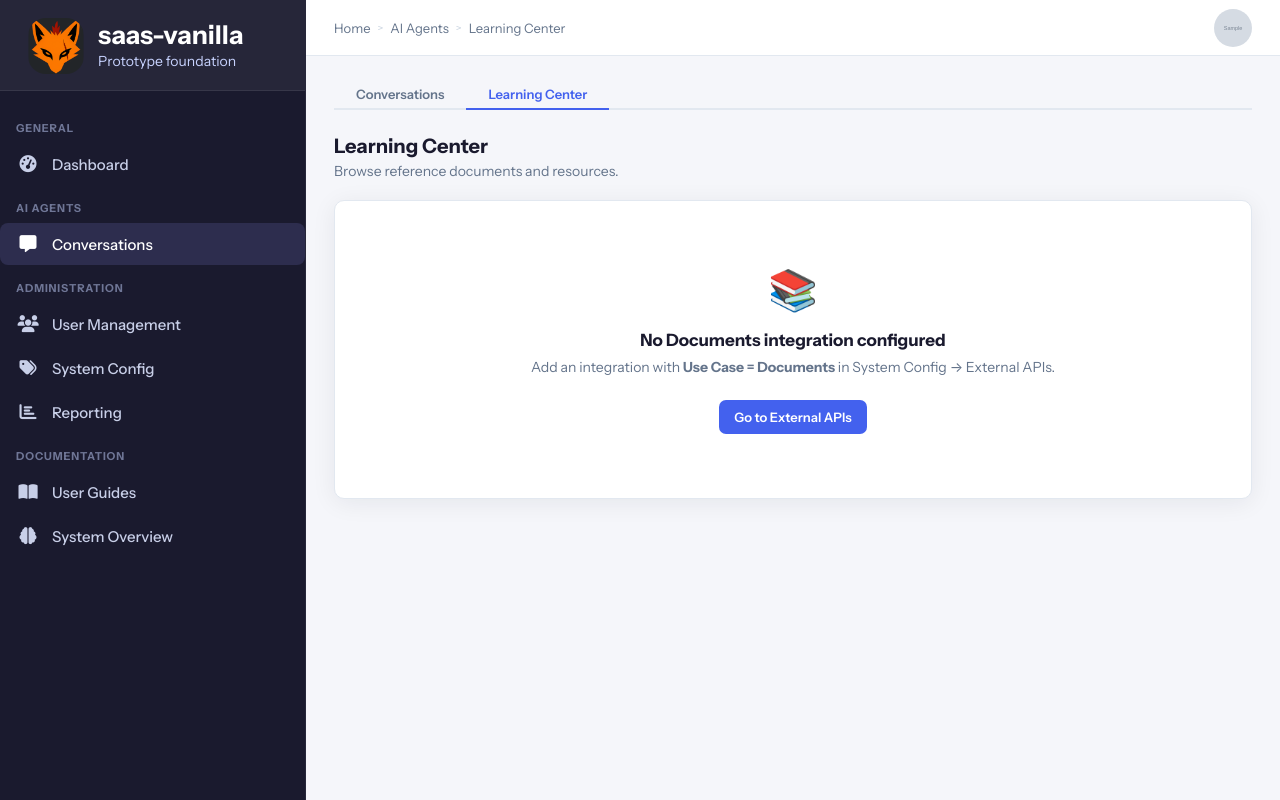
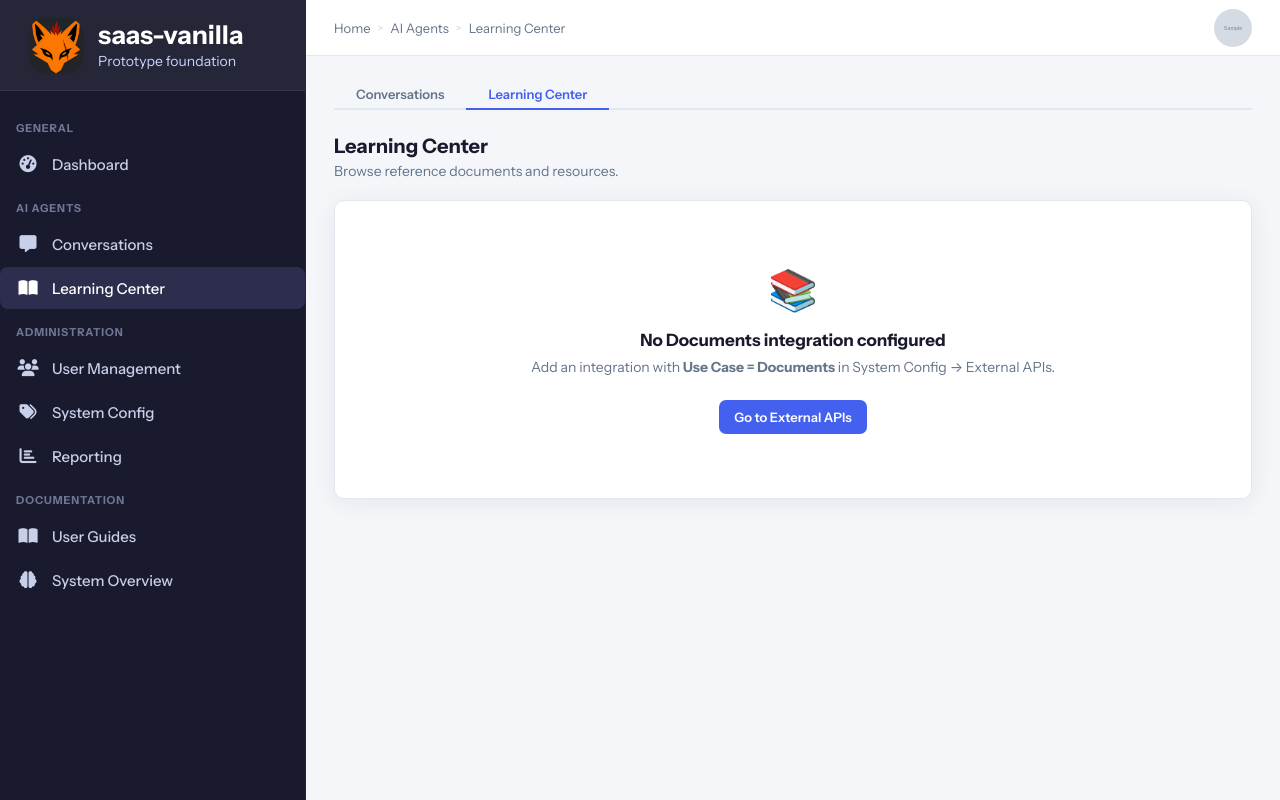
Before and after one commit to dchechuy/saas-vanilla, a Flask app: page /agents/learning-center in a window 1280 px wide. Run offline with Flask 3, Linux system fonts and the light colour scheme; a user stored in the database is signed in; tables that the repository leaves empty hold one stand-in row (values such as "Sample post"); grey boxes marked "Sample" are stand-in pictures; some libraries are stand-ins or nearby versions.

Commit message:
Learning Center Release

```diff
--- a/app/templates/agents/learning_center.html
+++ b/app/templates/agents/learning_center.html
@@ -148,7 +148,7 @@
 <div style="display:flex;align-items:center;justify-content:space-between;margin-top:16px;font-size:13px;color:var(--muted)">
   <div>
     {% if total > 0 %}
-    Showing {{ ((page - 1) * per_page) + 1 }}–{{ [page * per_page, total] | min }} of {{ total }} document{{ 's' if total != 1 else '' }}
+    Showing {{ ((page - 1) * per_page) + 1 }}–{{ (page * per_page) if (page * per_page) < total else total }} of {{ total }} document{{ 's' if total != 1 else '' }}
     {% endif %}
   </div>
 
--- a/app/templates/base.html
+++ b/app/templates/base.html
@@ -49,10 +49,16 @@
       {% if has_access('agents', 'view') %}
       <div class="nav-section-label">AI Agents</div>
       <a href="{{ url_for('agents.list_conversations') }}"
-         class="{{ 'active' if request.endpoint in ['agents.list_conversations', 'agents.view_conversation', 'agents.new_conversation', 'agents.learning_center', 'agents.learning_center_doc'] else '' }}"
+         class="{{ 'active' if request.endpoint in ['agents.list_conversations', 'agents.view_conversation', 'agents.new_conversation'] else '' }}"
          data-label="Conversations">
         <span class="nav-icon">{{ icon('message') }}</span>
         <span class="nav-label">Conversations</span>
+      </a>
+      <a href="{{ url_for('agents.learning_center') }}"
+         class="{{ 'active' if request.endpoint in ['agents.learning_center', 'agents.learning_center_doc'] else '' }}"
+         data-label="Learning Center">
+        <span class="nav-icon">{{ icon('book') }}</span>
+        <span class="nav-label">Learning Center</span>
       </a>
       {% endif %}
 
```
